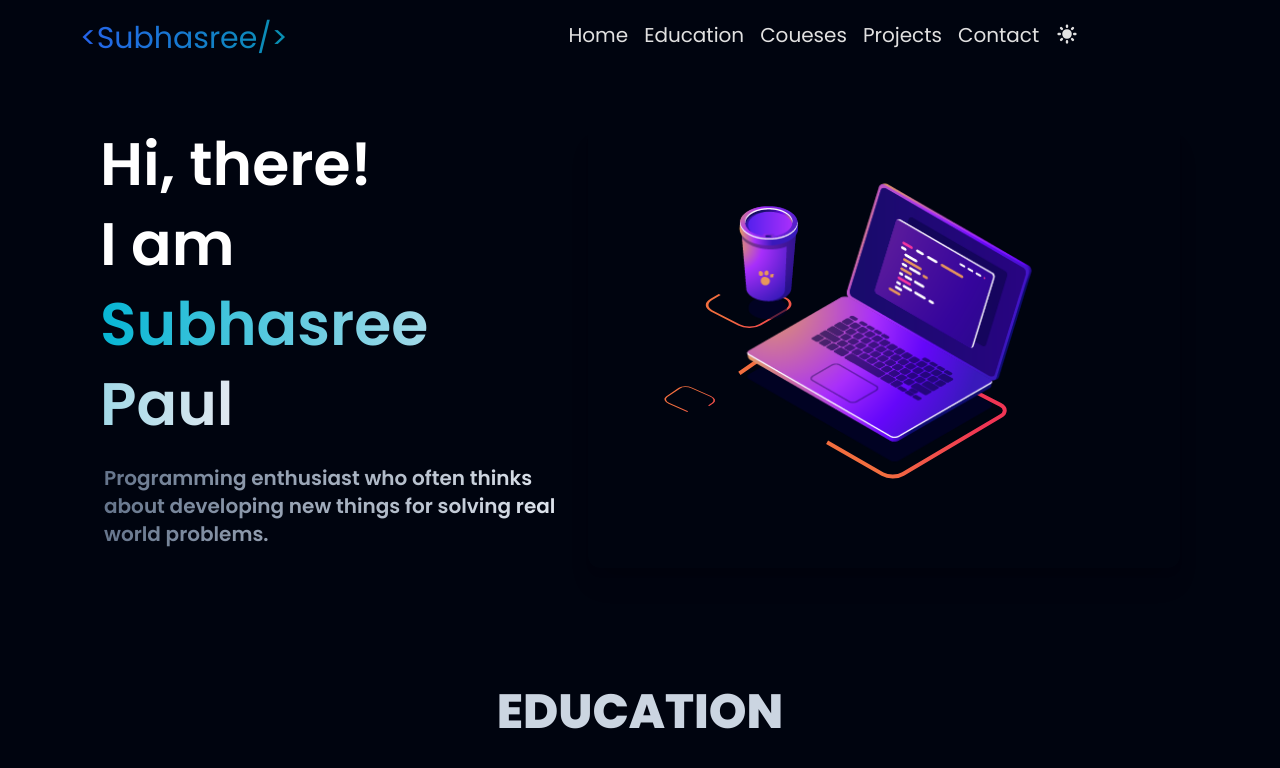
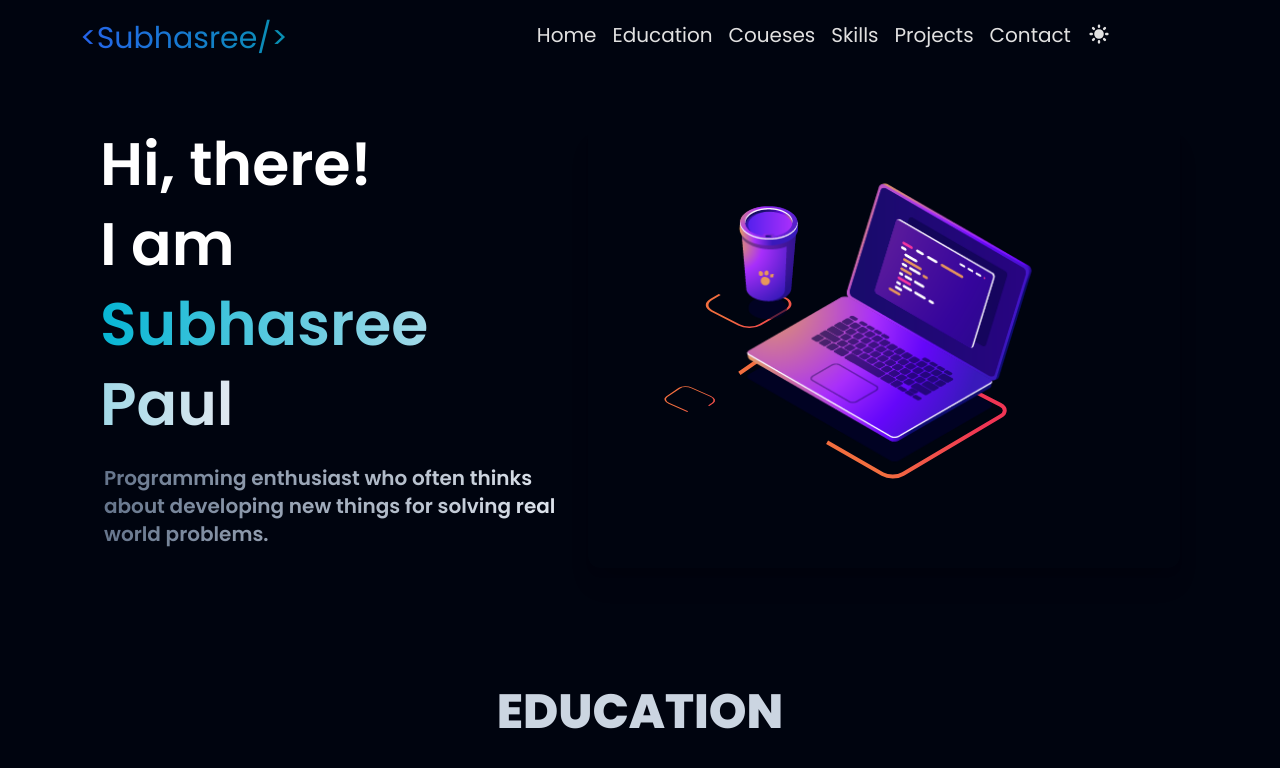
Before and after one commit to Subhasree09/Portfolio, a React (Vite) app: page / in a window 1280 px wide. Shown: the top 768 px of the page. Built offline with nearby package versions, Linux system fonts and the light colour scheme.

Commit message:
update readme

```diff
--- a/src/components/Navbar.jsx
+++ b/src/components/Navbar.jsx
@@ -42,6 +42,9 @@ const Navbar = () => {
             <a href="#courses" className="hover:text-cyan-500">
               Coueses
             </a>
+            <a href="#skills" className="hover:text-cyan-500">
+              Skills
+            </a>
             <a href="#projects" className="hover:text-cyan-500 ">
               Projects
             </a>
--- a/src/components/Skills.jsx
+++ b/src/components/Skills.jsx
@@ -24,7 +24,9 @@ const Skills = () => {
   }, []);
   return (
     <>
-      <section className="EXPERIENCE p-5 mx-20 mb-10  font-['Poppins']  max-sm:p-2 max-sm:mx-5">
+      <section
+        id="skills"
+        className="EXPERIENCE p-5 mx-20 mb-10  font-['Poppins']  max-sm:p-2 max-sm:mx-5">
         <h1 className="text-[#00040f] dark:text-slate-300 font-extrabold text-5xl text-center max-sm:text-4xl ">
           SKILLS
         </h1>
```
Also changed, not shown: 1 other file (tests, documents, lock files or other folders).
